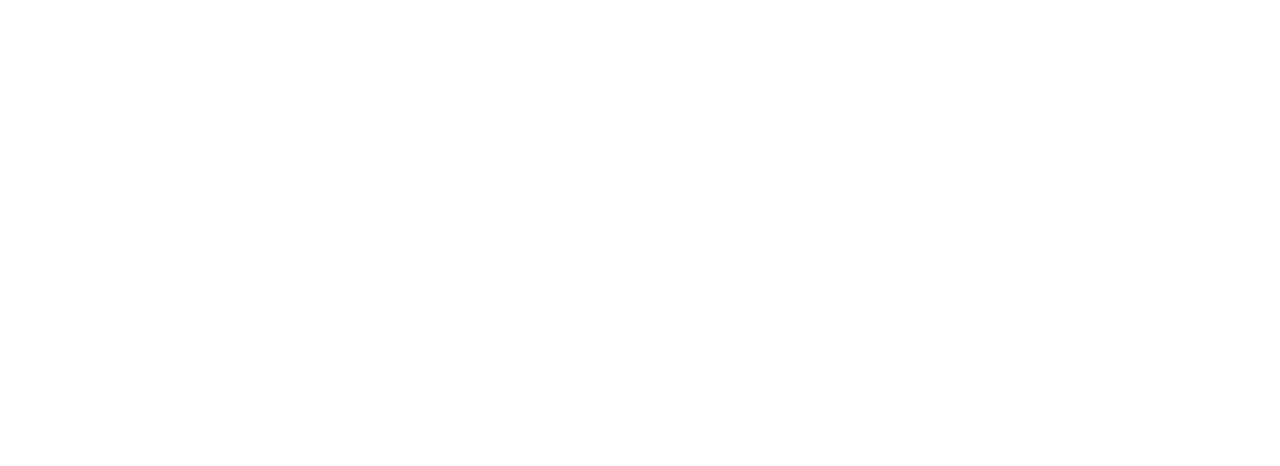
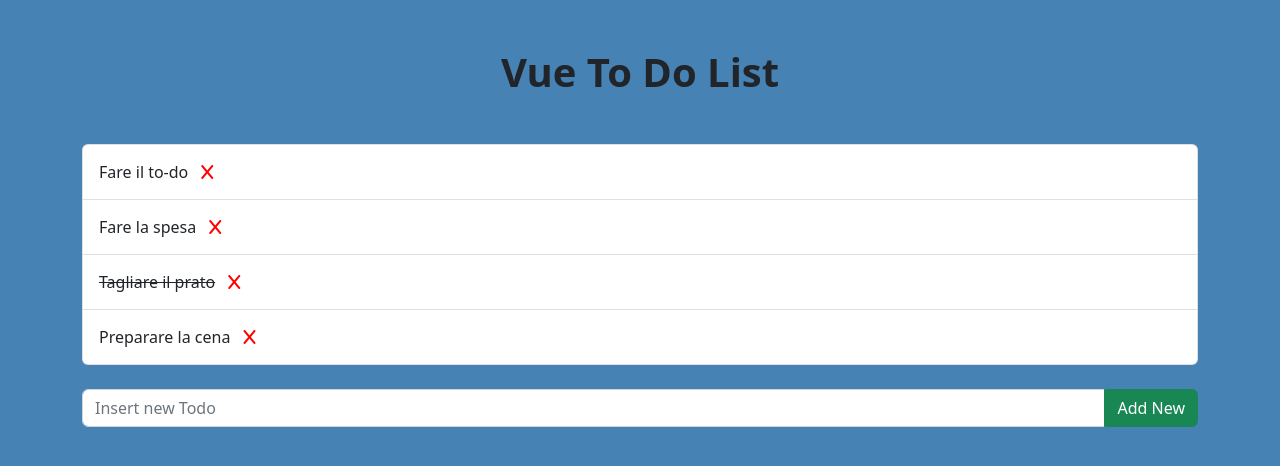
Before and after one commit to Yorbit/vue-todolist, a plain HTML site: page index.html in a window 1280 px wide. Drawn offline with nearby package versions, Linux system fonts and the light colour scheme.

Commit message:
add list and text space

```diff
--- a/index.html
+++ b/index.html
@@ -15,8 +15,24 @@
     <title>To-do</title>
 </head>
 
-<body>
-
+<body class="back-g">
+    <main id="main-root" class="container">
+        <h1 class="text-center fw-semibold my-5">Vue To Do List</h1>
+        <ul class="list-group mb-4">
+            <li class="list-group-item align-items-center d-flex"
+                :class="{'text-decoration-line-through': element.done == true}" v-for="(element, index) in todo"
+                @click="element.done = !element.done;">
+                {{ element.text }}
+                <button @click="removeToDo(index, 1)" class="btn auto color"><i class="fa-solid fa-x"></i></button>
+            </li>
+        </ul>
+        <div class="input-group mb-3">
+            <input v-model.trim="newToDo" @keyUp.enter="addNewToDo(newToDo)" type="text" class="form-control"
+                placeholder="Insert new Todo" aria-label="Username" aria-describedby="basic-addon1">
+            <button @click="addNewToDo(newToDo)" class="btn btn-success" type="button" id="button-addon2">Add
+                New</button>
+        </div>
+    </main>
 </body>
 <script src="./script.js"></script>
 
--- a/script.js
+++ b/script.js
@@ -0,0 +1,31 @@
+const app = new Vue(
+    {
+        el: '#main-root',
+
+        data: {
+
+            activeIndex: 0,
+
+            newToDo: '',
+
+            todo: [
+                {
+                    text: 'Fare il to-do',
+                    done: false
+                },
+                {
+                    text: 'Fare la spesa',
+                    done: false
+                },
+                {
+                    text: 'Tagliare il prato',
+                    done: true
+                },
+                {
+                    text: 'Preparare la cena',
+                    done: false
+                },
+            ]
+        },
+    }
+)
--- a/style.css
+++ b/style.css
@@ -0,0 +1,11 @@
+.back-g {
+    background-color: steelblue;
+}
+
+li {
+    cursor: pointer;
+}
+
+.color {
+    color: red
+}
```
